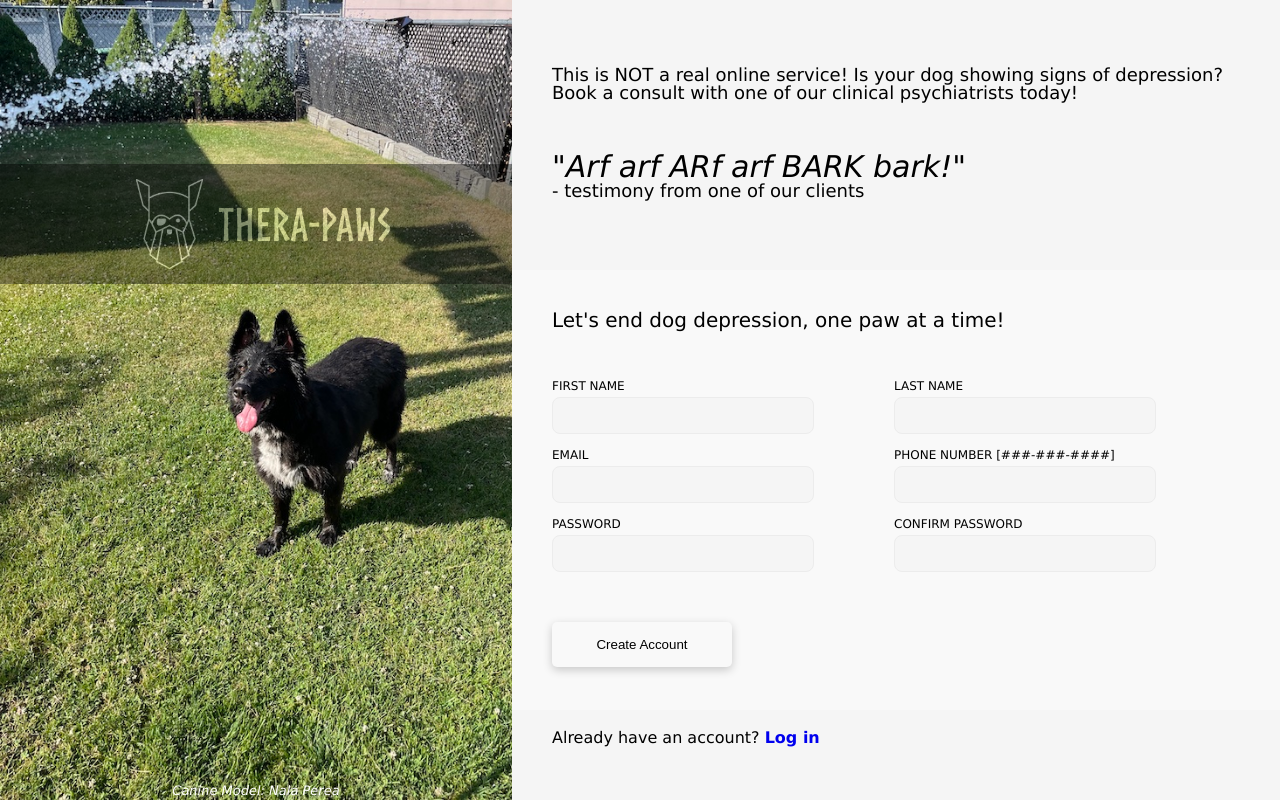
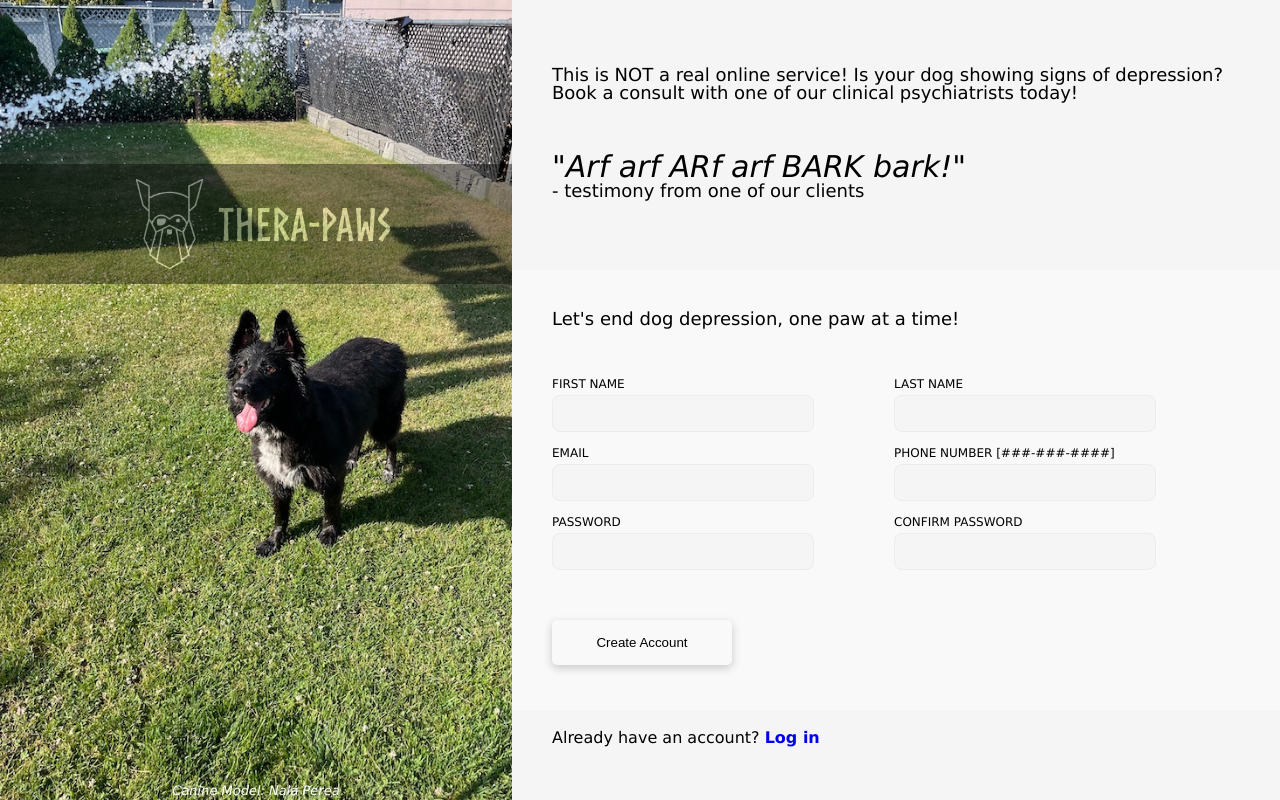
Before and after one commit to cstim240/top_signup_form, a plain HTML site: page index.html in a window 1280 px wide. Drawn offline with Linux system fonts and the light colour scheme.

Commit message:
Adjust #phrase's font-size to match statements size

```diff
--- a/style.css
+++ b/style.css
@@ -179,7 +179,7 @@ input:focus{
 }
 
 #phrase {
-    font-size: 20px;
+    font-size: large;
 }
 
 #createAccount {
```
